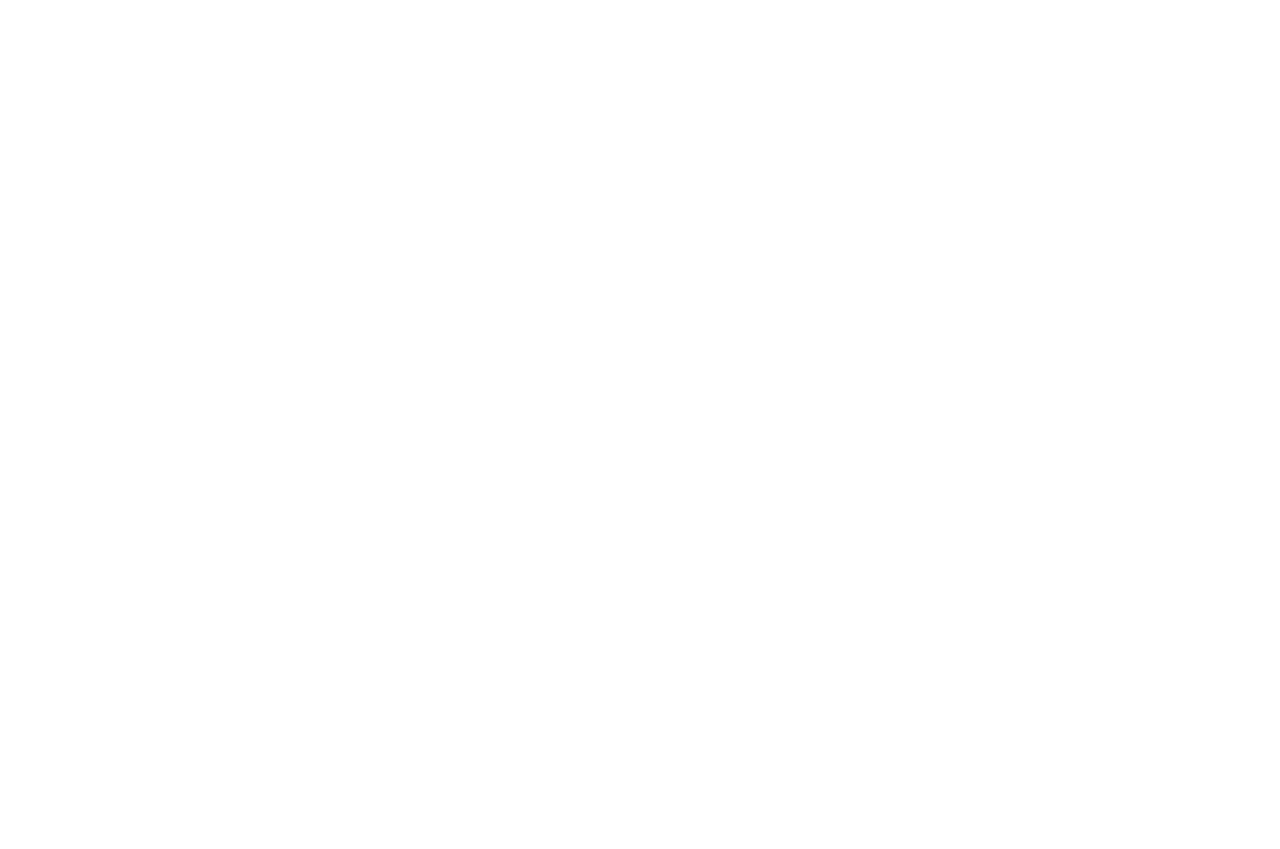
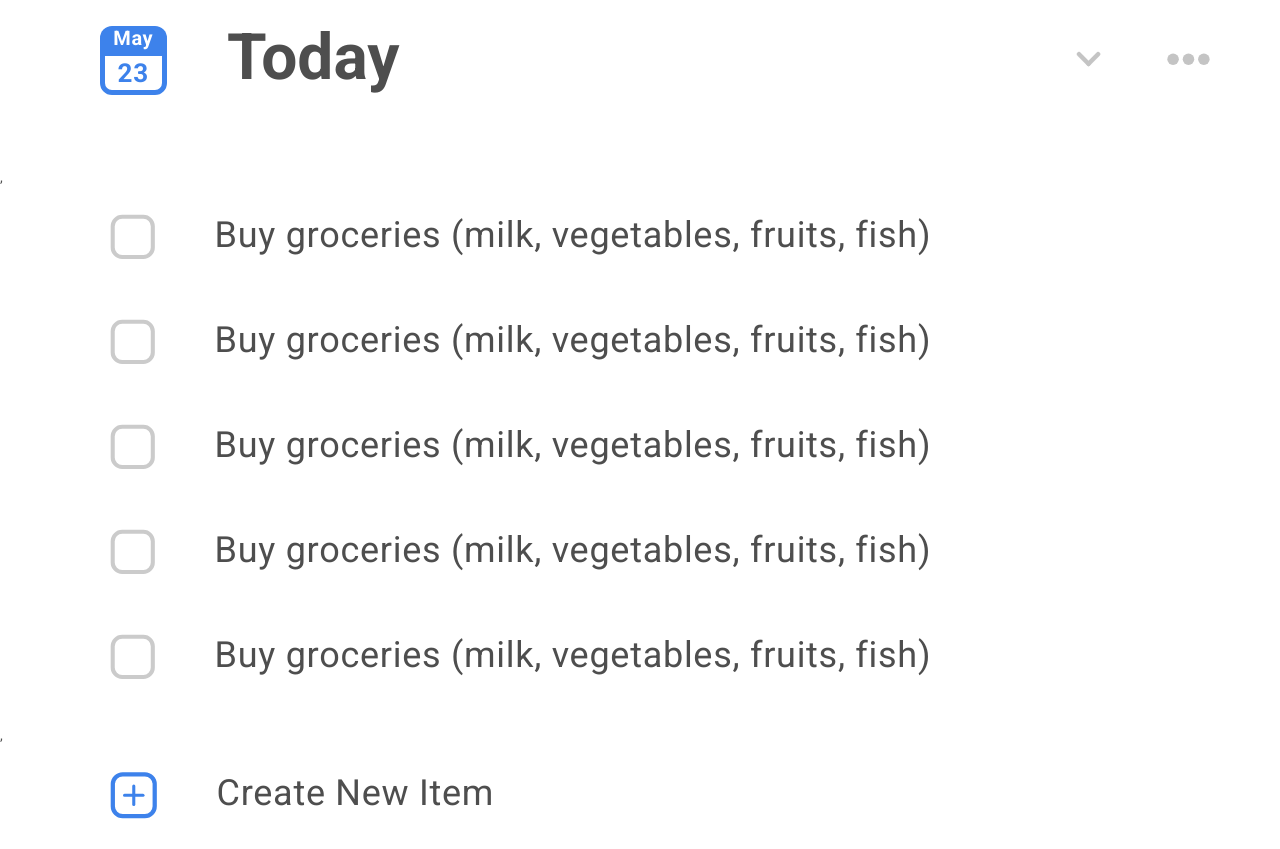
Before and after one commit to SugaryVictor/To-Do-List-App-By-React, a React app in the folder my-app/: page / in a window 1280 px wide. Before the commit the page ends 800 px from the top, so only its background shows below. Built offline with nearby package versions, Linux system fonts and the light colour scheme.

Commit message:
Add layout in components

```diff
--- a/my-app/src/components/app/App.js
+++ b/my-app/src/components/app/App.js
@@ -1 +1,19 @@
 import { Component } from 'react';
+
+import Navigation from '../navigation/nav';
+import TaskList from '../taskList/taskList'
+import Footer from '../footer/footer';
+
+class App extends Component{
+    render() {
+        return (
+            <>
+                <Navigation/>,
+                <TaskList/>,
+                <Footer/>
+            </>
+        )
+    }
+}
+
+export default App;
--- a/my-app/src/components/footer/_footer.scss
+++ /dev/null
@@ -1,14 +0,0 @@
-.create-element {
-    padding: 30px 40px;
-    &__btn {
-        img {
-            display: block;
-            width: 45px;
-            height: 45px;
-        }
-    }
-}
-.footer {
-    background-color: #fff;
-    bottom: 0;
-}
--- /dev/null
+++ b/my-app/src/components/footer/footer.jsx
@@ -0,0 +1,27 @@
+import './footer.scss';
+
+const Footer = () => {
+    return (
+        <footer className="footer">
+          <div className="container">
+            <div className="row">
+              <section className="task">
+                <div className="task__container">
+                  <label className="check">
+                    <input className="check__input" type="checkbox"/>
+                    <span>
+                      <a href="#">
+                        <img src="./create_task.svg" alt="create"/>
+                      </a>
+                    </span>
+                    <div className="check__text text">Create New Item</div>
+                  </label>
+                </div>
+              </section>
+            </div>
+          </div>
+        </footer>
+    )
+}
+
+export default Footer;
--- /dev/null
+++ b/my-app/src/components/footer/footer.scss
@@ -0,0 +1,51 @@
+.create-element {
+    padding: 30px 40px;
+    &__btn {
+        img {
+            display: block;
+            width: 45px;
+            height: 45px;
+        }
+    }
+}
+.footer {
+    background-color: #fff;
+    bottom: 0;
+}
+.task {
+    padding: 30px 40px;
+    &_active {
+        padding: 30px 40px;
+        box-shadow: 0px 3px 6px 1px rgba(0, 0, 0, 0.15);
+        border-radius: 17px;
+        background: #ffffff;
+        .check__remove {
+            display: block;
+        }
+    }
+}
+.check {
+    display: flex;
+    justify-content: flex-start;
+    &__text {
+        margin-left: 60px;
+        flex-grow: 1;
+    }
+    &__input {
+        -webkit-appearance: none;
+        -moz-appearance: none;
+        appearance: none;
+        &:checked + .check__box {
+            background-image: url("../../img/icons/complete_task.svg");
+        }
+    }
+    &__box {
+        display: block;
+        min-width: 45px;
+        min-height: 45px;
+        background: url("../../img/icons/process_task.svg") 0 0/100% no-repeat;
+    }
+    &__remove {
+        display: none;
+    }
+}
--- /dev/null
+++ b/my-app/src/components/navigation/nav.jsx
@@ -0,0 +1,56 @@
+import './nav.scss';
+
+const Navigation = () => {
+    return (
+        <nav className="header">
+          <div className="nav">
+            <div className="container">
+              <div className="row">
+                <nav className="nav__calendar-items">
+                  <div className="nav__left">
+                    <div className="nav__calendar-icon">
+                      <div className="nav__month">May</div>
+                      <div className="nav__day">23</div>
+                    </div>
+                    <div className="nav__list-name h1">Today</div>
+                  </div>
+                  <div className="nav__right">
+                    <ul className="nav__btns menu">
+                      <li className="nav__list-btn">
+                        <button>
+                          <svg width="27" height="17" viewBox="0 0 27 17" xmlns="http://www.w3.org/2000/svg">
+                            <rect x="23.0881" y="0.618517" width="4.34871" height="17.8448" rx="1.925" transform="rotate(45 23.0881 0.618517)" fill="#C4C4C4" stroke="#C4C4C4" strokeWidth="0.15"></rect>
+                            <rect x="0.926867" y="3.69324" width="4.34871" height="17.8448" rx="1.925" transform="rotate(-45 0.926867 3.69324)" fill="#C4C4C4" stroke="#C4C4C4" strokeWidth="0.15"></rect>
+                          </svg>
+                        </button>
+                        <ul className="nav__list">
+                          <li className="nav__lists-text"><a href="#">Today</a></li>
+                          <li className="nav__lists-text"><a href="#">Tomorrow</a></li>
+                          <li className="nav__lists-text"><a href="#">Projects</a></li>
+                        </ul>
+                      </li>
+                      <li className="nav__filter-btn">
+                        <button>
+                          <svg width="43" height="12" viewBox="0 0 43 12" xmlns="http://www.w3.org/2000/svg">
+                            <ellipse cx="6.0915" cy="6.23285" rx="5.77009" ry="5.76666" fill="#C4C4C4"></ellipse>
+                            <ellipse cx="21.4785" cy="6.23285" rx="5.77009" ry="5.76666" fill="#C4C4C4"></ellipse>
+                            <ellipse cx="36.8653" cy="6.23285" rx="5.77009" ry="5.76666" fill="#C4C4C4"></ellipse>
+                          </svg>
+                        </button>
+                        <ul className="nav__list">
+                          <li className="nav__lists-text"><a href="#">Completed</a></li>
+                          <li className="nav__lists-text"><a href="#">In Progress</a></li>
+                          <li className="nav__lists-text"><a href="#">Removed</a></li>
+                        </ul>
+                      </li>
+                    </ul>
+                  </div>
+                </nav>
+              </div>
+            </div>
+          </div>
+        </nav>
+    )
+}
+
+export default Navigation;
--- /dev/null
+++ b/my-app/src/components/taskItem/taskItem.jsx
@@ -0,0 +1,21 @@
+import { Component } from 'react';
+
+import './taskItem.scss'
+
+class TaskItem extends Component {
+  render() {
+    return (
+        <section className="task">
+            <div className="task__container">
+              <label className="check">
+                <input className="check__input" type="checkbox"/><span className="check__box"></span>
+                <div className="check__text text">Buy groceries (milk, vegetables, fruits, fish)</div>
+                <button className="check__remove"><img src="./remove.svg" alt="remove"/></button>
+              </label>
+            </div>
+        </section>
+    )
+  }
+}
+
+export default TaskItem;
--- /dev/null
+++ b/my-app/src/components/taskList/taskList.jsx
@@ -0,0 +1,21 @@
+import TaskItem from '../taskItem/taskItem';
+
+import './taskList.scss';
+
+const TaskList = () => {
+    return (
+        <div className="task-list">
+          <div className="container">
+            <div className="row">
+              <TaskItem/>
+              <TaskItem/>
+              <TaskItem/>
+              <TaskItem/>
+              <TaskItem/>
+            </div>
+          </div>
+        </div>
+    )
+}
+
+export default TaskList;
--- a/my-app/src/index.js
+++ b/my-app/src/index.js
@@ -1,12 +1,12 @@
 import React from 'react';
 import ReactDOM from 'react-dom';
-// import App from './components/app/App';
+import App from './components/app/App';
 
 import './style/style.scss';
 
 ReactDOM.render(
   <React.StrictMode>
-    {/* <App /> */}
+    <App />
   </React.StrictMode>,
   document.getElementById('root')
 );
--- a/my-app/src/style/_nullstyle.scss
+++ b/my-app/src/style/_nullstyle.scss
@@ -27,7 +27,7 @@ aside {
 }
 html,
 body {
-  height: 100%;
+  min-height: 100%;
   width: 100%;
   font-size: 100%;
   line-height: 1;
--- a/my-app/src/style/style.scss
+++ b/my-app/src/style/style.scss
@@ -12,7 +12,6 @@
 html,
 body {
   font-size: 14px;
-  height: 100%;
   color: $colorText;
   font-family: $fontFamily;
 }
```
Also changed, not shown: my-app/public/create_task.svg (renamed from my-app/src/img/icons/create.svg), my-app/public/remove.svg (renamed from my-app/src/img/icons/remove.svg), my-app/src/components/navigation/nav.scss (renamed from my-app/src/components/navigation/_nav.scss).
